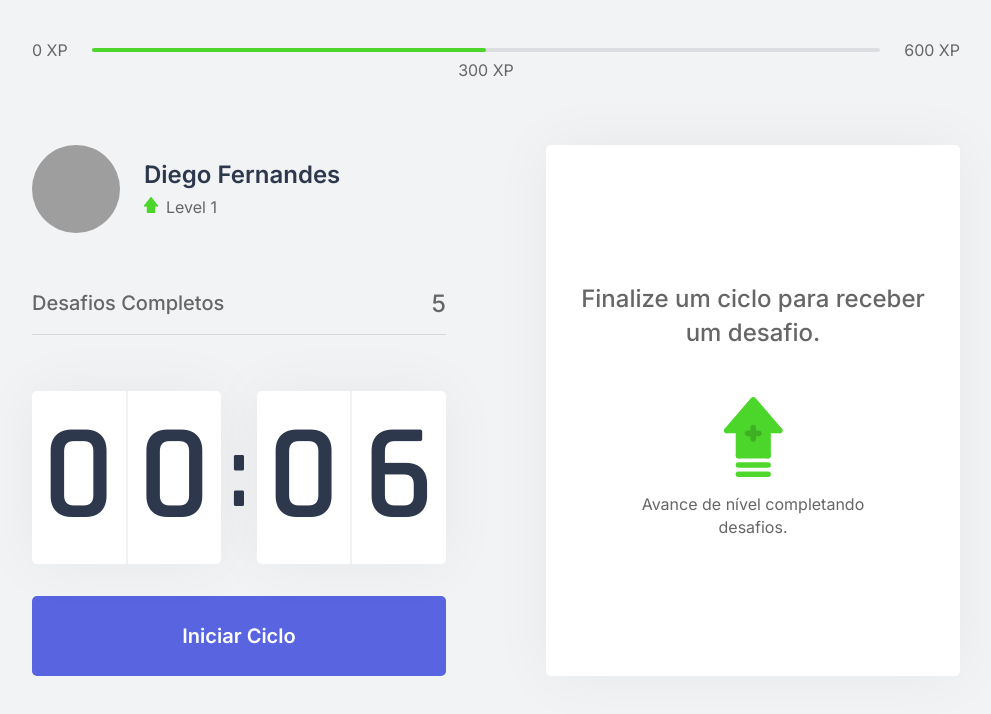
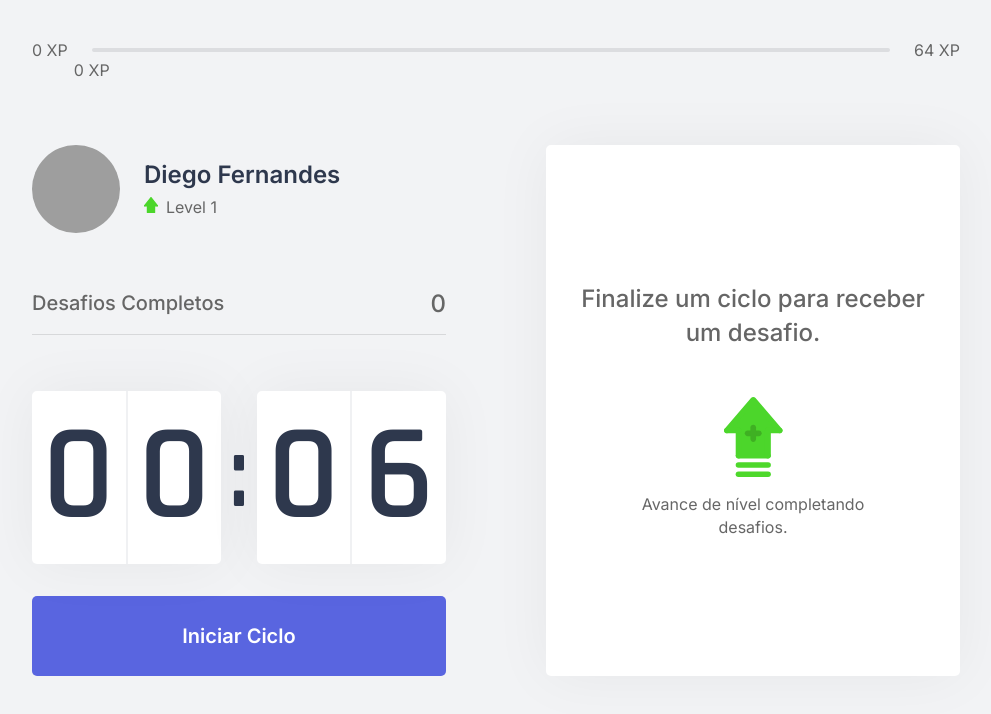
Before and after one commit to r0cc4t0/nlw-04-reactjs, a Next.js app: page / in a window 1280 px wide. Shown: the top 714 px of the page, without its empty margins (144-1135 px from the left). Built offline with nearby package versions, Linux system fonts and the light colour scheme; grey boxes are pictures that could not be loaded.

Commit message:
Business Rules

```diff
--- a/src/components/ChallengeBox.tsx
+++ b/src/components/ChallengeBox.tsx
@@ -1,9 +1,9 @@
-import { useState, useContext } from 'react';
+import { useContext } from 'react';
 import { ChallengesContext } from '../contexts/ChallengesContext';
 import styles from '../styles/components/ChallengeBox.module.css';
 
 function ChallengeBox() {
-  const { activeChallenge } = useContext(ChallengesContext);
+  const { activeChallenge, resetChallenge } = useContext(ChallengesContext);
 
   return (
     <div className={styles.challengeBoxContainer}>
@@ -21,12 +21,15 @@ function ChallengeBox() {
             <footer>
               <button
                 type="button"
-                className={styles.challengeFailedButton}>
+                className={styles.challengeFailedButton}
+                onClick={resetChallenge}
+              >
                 Falhei
               </button>
               <button
                 type="button"
-                className={styles.challengeSucceededButton}>
+                className={styles.challengeSucceededButton}
+              >
                 Completei
               </button>
             </footer>
--- a/src/components/CompletedChallenges.tsx
+++ b/src/components/CompletedChallenges.tsx
@@ -1,10 +1,14 @@
+import { useContext } from 'react';
+import { ChallengesContext } from '../contexts/ChallengesContext';
 import styles from '../styles/components/CompletedChallenges.module.css';
 
 function CompletedChallenges() {
+  const { challengesCompleted } = useContext(ChallengesContext);
+
   return (
     <div className={styles.completedChallengesContainer}>
       <span>Desafios Completos</span>
-      <span>5</span>
+      <span>{challengesCompleted}</span>
     </div>
   );
 }
--- a/src/components/ExperienceBar.tsx
+++ b/src/components/ExperienceBar.tsx
@@ -1,14 +1,21 @@
+import { useContext } from 'react';
+import { ChallengesContext } from '../contexts/ChallengesContext';
 import styles from '../styles/components/ExperienceBar.module.css';
 
 function ExperienceBar() {
+  const { currentExperience, experienceToNextLevel } = useContext(ChallengesContext);
+  const percentToNextLevel = Math.round(currentExperience * 100) / experienceToNextLevel;
+
   return (
     <header className={styles.experienceBar}>
       <span>0 XP</span>
       <div>
-        <div style={{ width: '50%' }} />
-        <span className={styles.currentExperience} style={{ left: '50%' }}>300 XP</span>
+        <div style={{ width: `${percentToNextLevel}%` }} />
+        <span className={styles.currentExperience} style={{ left: `${percentToNextLevel}%` }}>
+          {currentExperience} XP
+        </span>
       </div>
-      <span>600 XP</span>
+      <span>{experienceToNextLevel} XP</span>
     </header>
   );
 }
--- a/src/contexts/ChallengesContext.tsx
+++ b/src/contexts/ChallengesContext.tsx
@@ -12,8 +12,10 @@ interface ChallengesContextData {
   currentExperience: number;
   challengesCompleted: number;
   activeChallenge: Challenge;
+  experienceToNextLevel: number;
   levelUp: () => void;
   startNewChallenge: () => void;
+  resetChallenge: () => void;
 };
 
 interface ChallengesProviderProps {
@@ -27,6 +29,7 @@ export function ChallengesProvider({ children }: ChallengesProviderProps) {
   const [currentExperience, setCurrentExperience] = useState(0);
   const [challengesCompleted, setChallengesCompleted] = useState(0);
   const [activeChallenge, setActiveChallenge] = useState(null);
+  const experienceToNextLevel = Math.pow((level + 1) * 4, 2);
 
   function levelUp() {
     setLevel(level + 1);
@@ -38,9 +41,22 @@ export function ChallengesProvider({ children }: ChallengesProviderProps) {
     setActiveChallenge(challenge);
   }
 
+  function resetChallenge() {
+    setActiveChallenge(null);
+  }
+
   return (
     <ChallengesContext.Provider
-      value={{ level, currentExperience, challengesCompleted, activeChallenge, levelUp, startNewChallenge }}
+      value={{
+        level,
+        currentExperience,
+        challengesCompleted,
+        activeChallenge,
+        experienceToNextLevel,
+        levelUp,
+        startNewChallenge,
+        resetChallenge
+      }}
     >
       {children}
     </ChallengesContext.Provider>
```
